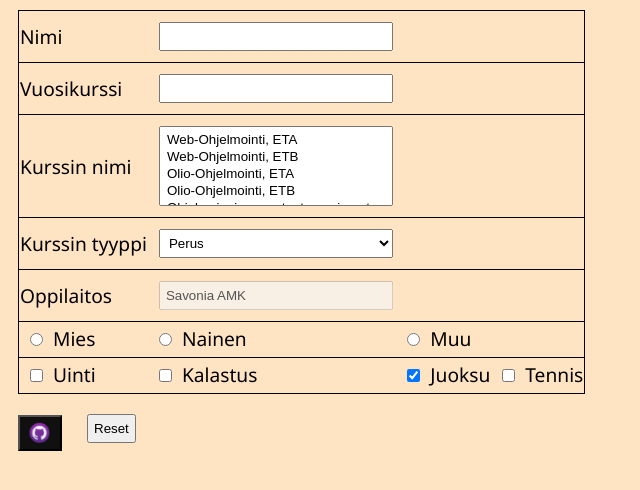
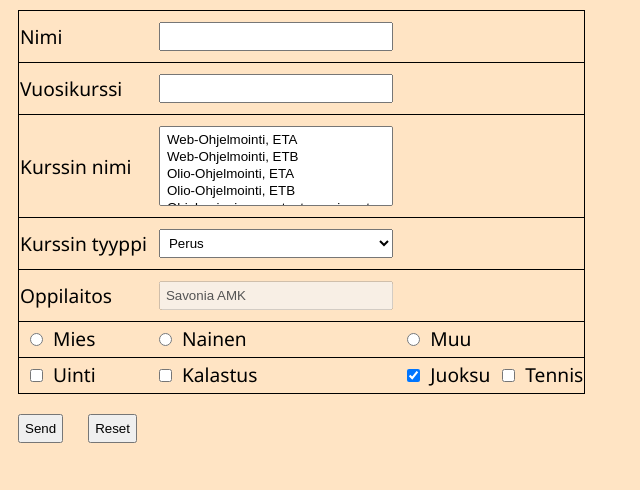
Before and after one commit to njekk/Web-ohjelmointi, a plain HTML site: page VK2KT/KT9.html in a window 1280 px wide. Shown: the whole page, without its empty margins (0-640 px from the left). Drawn offline with Linux system fonts and the light colour scheme.

Commit message:
KT9 korjaus

```diff
--- a/VK2KT/KT9.html
+++ b/VK2KT/KT9.html
@@ -29,15 +29,6 @@
         }
         tr{
             border: 1px solid black;
-        }
-        input[type=submit]{
-            background-image: url(send.png);
-            background-size: contain;
-            width: 44px;
-            height: 36px;
-            background-repeat: no-repeat;
-            font-size: 1px;
-            text-align: left;
         }
     </style>
 </head>
@@ -93,7 +84,7 @@
             <td><input type="checkbox" name="hobbies-tennis" id="cb4"><label for="cb4">Tennis</label></td>
         </tr>
     </table>
-    <input type="submit" value="o">
+    <input type="submit" value="Send">
     <input type="reset" value="Reset">
     </form>
 </table>
```
